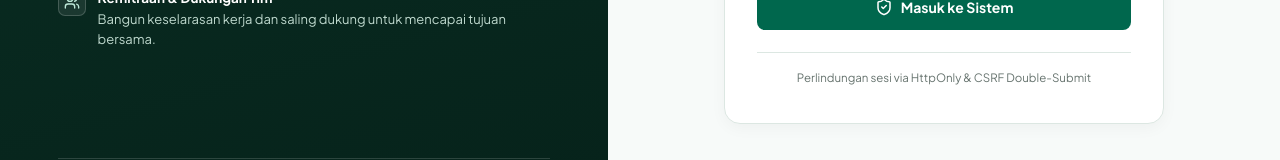
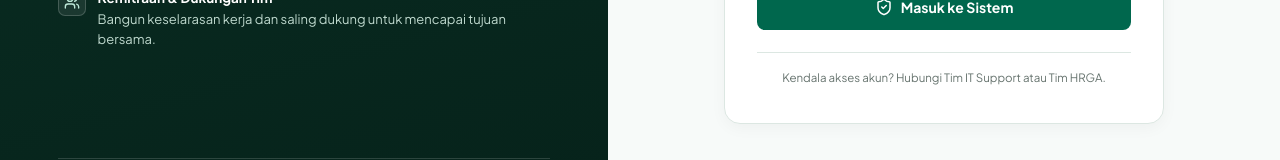
Before and after one commit to harrymx1/Dutamedia-WorkPulse, a Vue app in the folder frontend/: page /login in a window 1280 px wide. Shown: the part 575-735 px from the top of the page. Built offline with nearby package versions, Linux system fonts and the light colour scheme; no server answers; the HTML template or start-up script is replaced by a standard one.

Commit message:
style(auth): replace technical security microcopy with user access help guidance (IMP-010)

```diff
--- a/frontend/src/views/auth/LoginView.vue
+++ b/frontend/src/views/auth/LoginView.vue
@@ -210,7 +210,7 @@ async function handleLogin() {
           <div class="divider-rule"></div>
 
           <div class="help-hint">
-            <span>Perlindungan sesi via HttpOnly & CSRF Double-Submit</span>
+            <span>Kendala akses akun? Hubungi Tim IT Support atau Tim HRGA.</span>
           </div>
         </div>
       </div>
```
Also changed, not shown: 1 other file (tests, documents, lock files or other folders).
